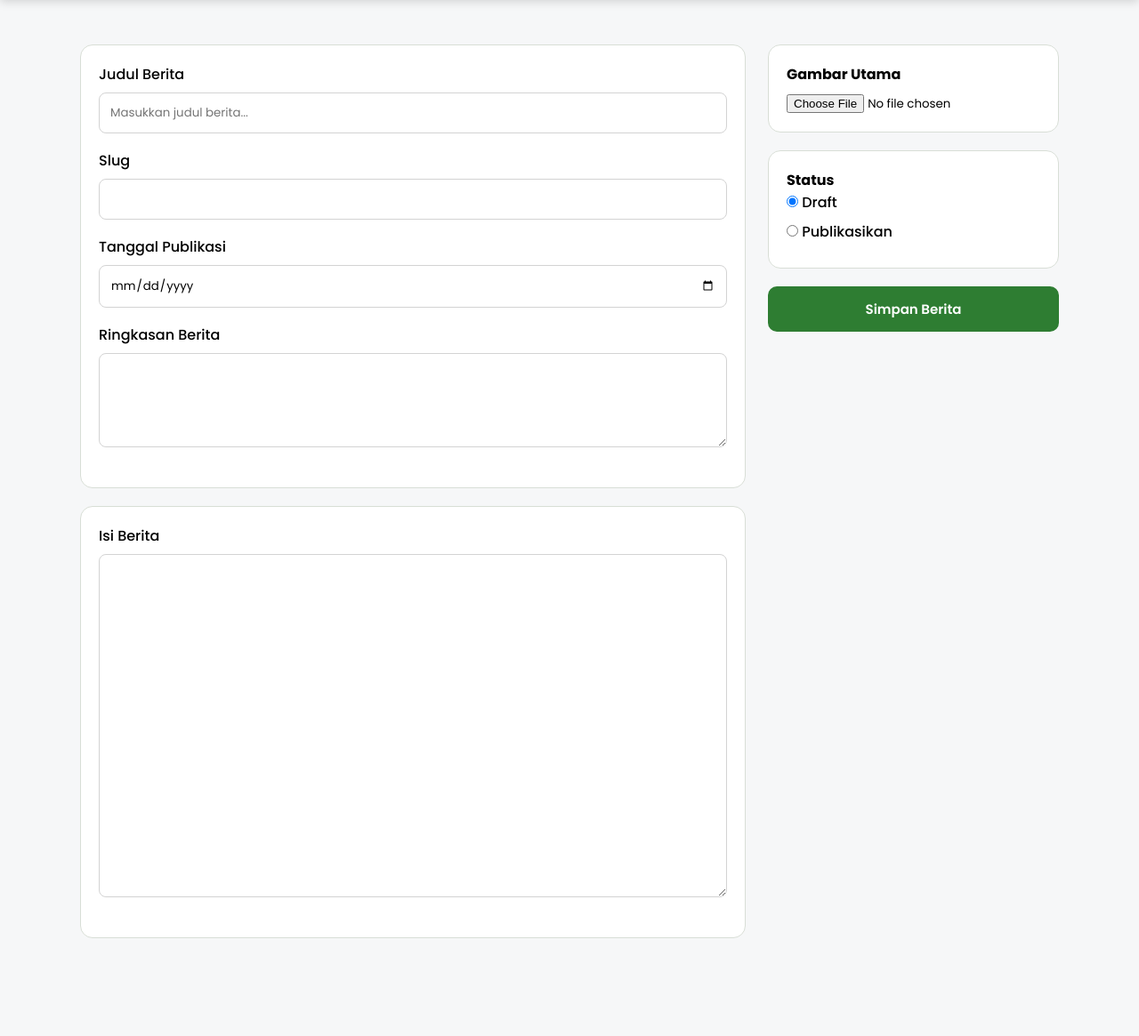
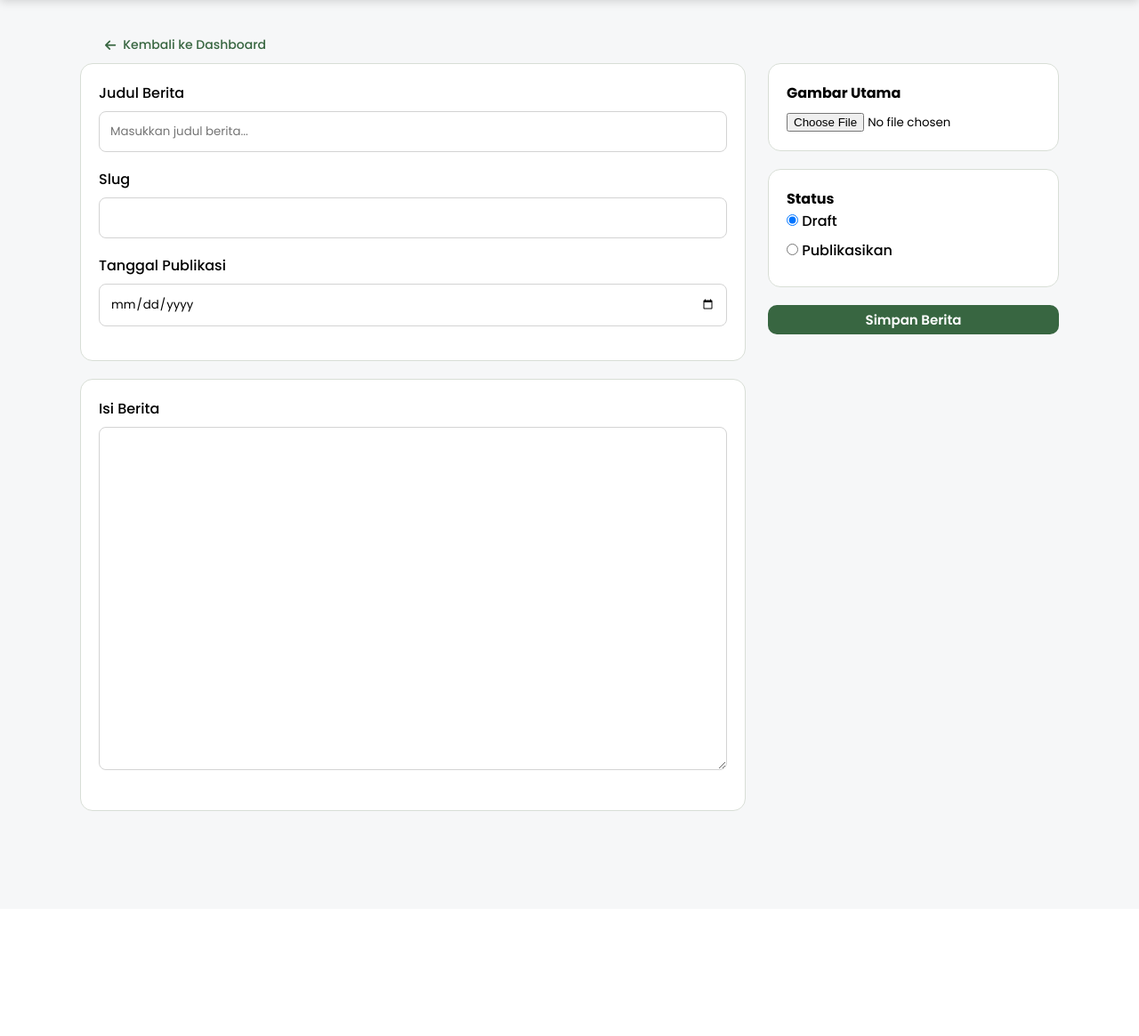
Before and after one commit to Dian2207/website-kkn, a Flask app: page /admin/berita/tambah in a window 1280 px wide. Shown: the part 50-1215 px from the top of the page at 89% size. After the commit the page ends 962 px from the top, so only its background shows below. Run offline with Flask 3, Linux system fonts and the light colour scheme; some libraries are stand-ins or nearby versions.

Commit message:
tambah berita

```diff
--- a/static/static_admin/css/tambah_berita.css
+++ b/static/static_admin/css/tambah_berita.css
@@ -41,6 +41,38 @@ margin-bottom:20px;
 
 .news-form {
     padding-top:10px;
+}
+
+/* ===========================
+   BUTTON BACK
+=========================== */
+
+.page-header{
+    max-width:1200px;
+    margin:auto 10px;
+    display:flex;
+    align-items:center;
+}
+
+.btn-back{
+    display:inline-flex;
+    align-items:center;
+    gap:8px;
+    padding:0px 18px;
+    color:#386641;
+    text-decoration:none;
+    border-radius:8px;
+    font-size:14px;
+    font-weight:500;
+    transition:.3s;
+}
+
+.btn-back:hover{
+    background:#2E7D32;
+}
+
+.btn-back i{
+    font-size:14px;
 }
 
 label{
@@ -87,9 +119,9 @@ margin-top:10px;
 
 width:100%;
 
-padding:14px;
+padding:5px;
 
-background:#2E7D32;
+background:#386641;
 
 color:#fff;
 
@@ -107,7 +139,7 @@ cursor:pointer;
 
 .btn-save:hover{
 
-background:#256628;
+background:#2E7D32;
 
 }
 
--- a/templates/admin/tambah_berita.html
+++ b/templates/admin/tambah_berita.html
@@ -63,6 +63,12 @@ rel="stylesheet">
                 </div>
             </div>
         </header>
+        <div class="page-header">
+    <a href="{{ url_for('admin_bp.indexAdmin') }}" class="btn-back">
+        <i class="fa-solid fa-arrow-left"></i>
+        Kembali ke Dashboard
+    </a>
+</div>
 <form
 class="news-form"
 method="POST"
@@ -94,13 +100,6 @@ name="slug">
 <input
 type="date"
 name="tanggal">
-
-<label>Ringkasan Berita</label>
-
-<textarea
-name="ringkasan"
-rows="4"></textarea>
-
 </div>
 
 <div class="card">
```
